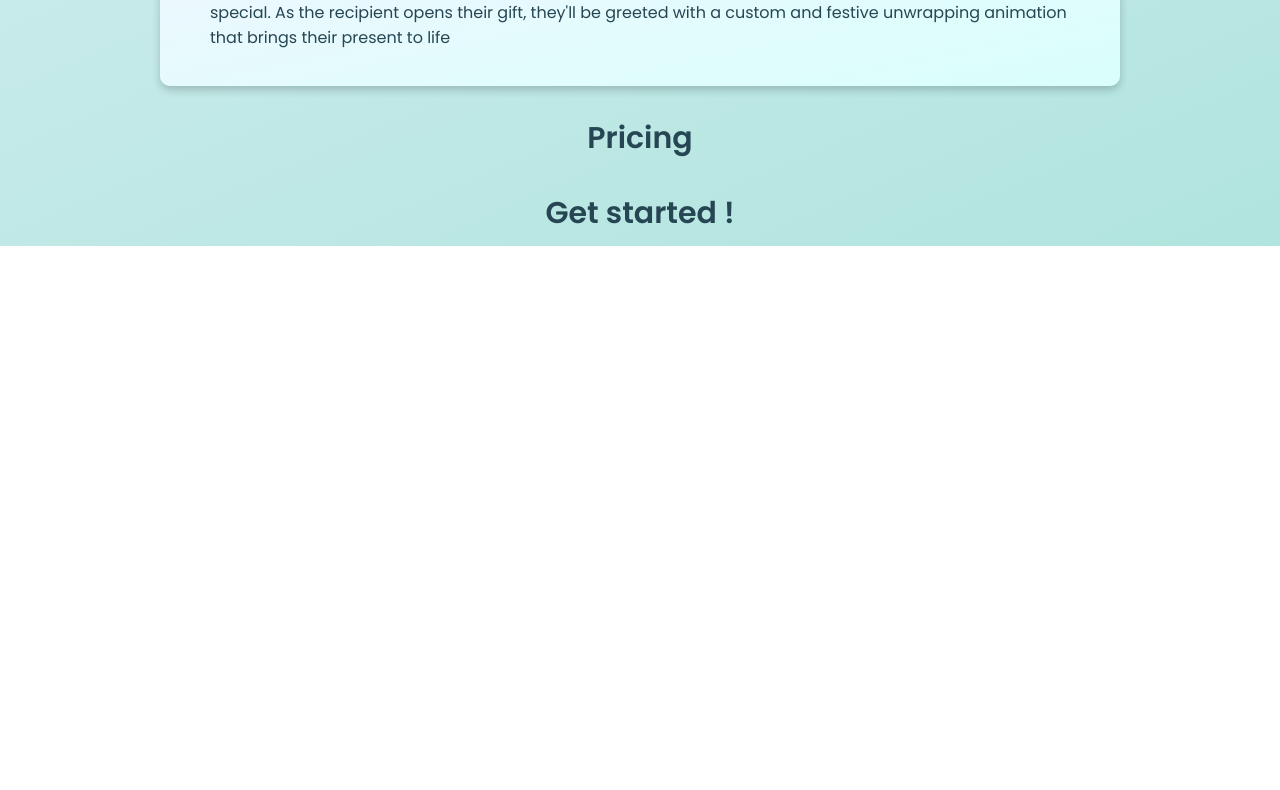
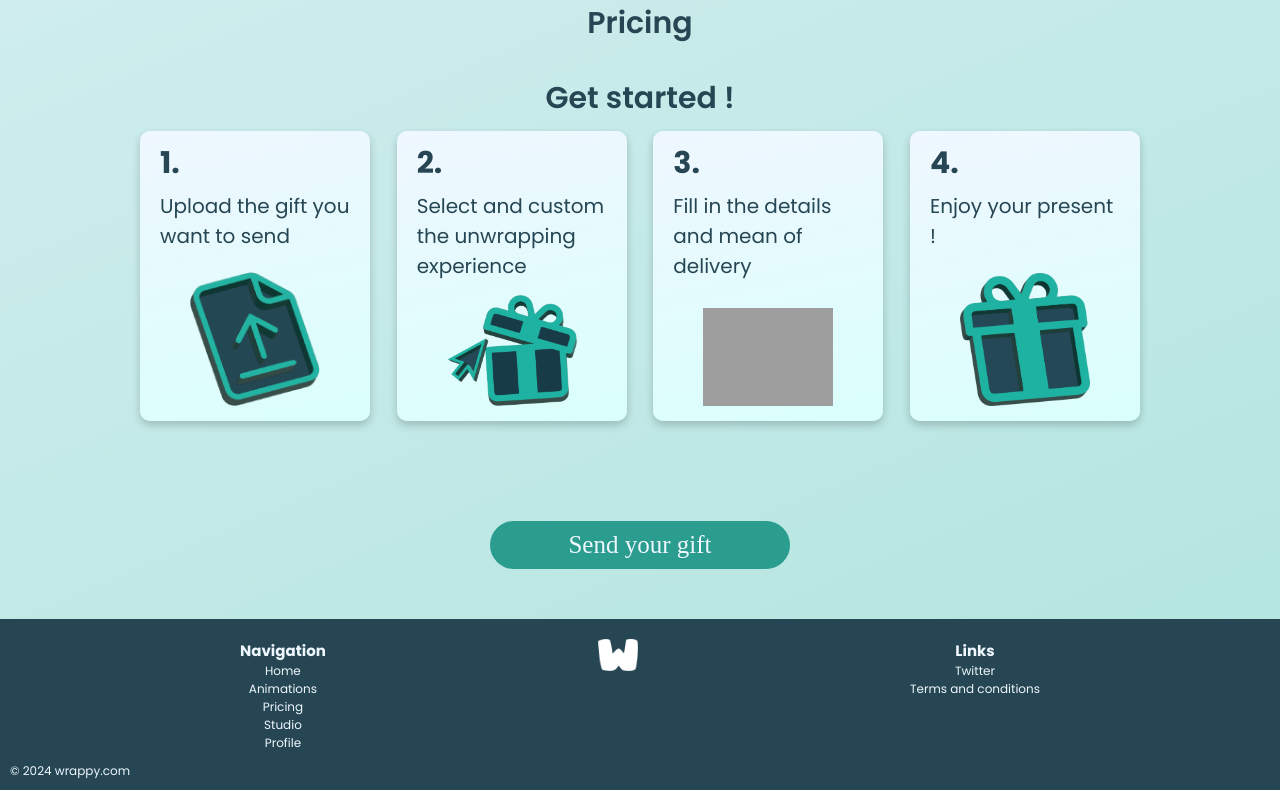
Before and after one commit to QSMR21/WRAPPY, a plain HTML site: page index.html in a window 1280 px wide. Shown: the part 1424-2214 px from the top of the page. Before the commit the page ends 1670 px from the top, so only its background shows below. Drawn offline with Linux system fonts and the light colour scheme; grey boxes are pictures that could not be loaded.

Commit message:
dev_update1
Ajout des cartes, du footer, création de la page studio et autres améliorations

```diff
--- a/index.html
+++ b/index.html
@@ -9,19 +9,26 @@
 </head>
 
 <body>
-    <section class="top_page">
     <section class="header">
+        <a class="logo" href="#">
             <img src="/Logo/Wrappy.png" alt="Logo du site">
+        </a>
         <nav class="nav">
             <li>Animations</li>
             <li> <a href="#Pricing">Pricing</a></li>
             <li>Log in</li>
         </nav>
     </section>
+    <section class="top_page">
+
         <div class="landing_page">
             <p class="big_title">DIGITALLY WRAP YOUR GIFT</p>
-            <p class="subtitle">Create a free and animated unwrapping experience for your gifts</p>
+            <p class="subtitle">Create a free and animated unwrapping experience for all your files</p>
+            <a href="studio.html">
+                <button class="cta">Send your gift </button>
+            </a>
         </div>
+
     </section>
     <section class="cards">
         <p class="title">
@@ -42,25 +49,69 @@
         <div class="container">
             <p class="description">
                 Our app features an interactive and animated unwrapping experience that will make your gift feel extra
-                special.
+                special. <br><br>
                 As the recipient opens their gift, they'll be greeted with a custom and festive unwrapping animation
                 that brings their present to life
             </p>
         </div>
-        <div>
         <p class="title" id="Pricing">
             Pricing
         </p>
+        <div>
+
         </div>
-        <div>
         <p class="title">
             Get started !
         </p>
+        <div class="list card">
+            <div class="small card">
+                <h3>1.</h3>
+                <p>Upload the gift you want to send</p>
+                <img src="Logo/Icone upload.png" alt="">
             </div>
+            <div class="small card">
+                <h3>2.</h3>
+                <p>Select and custom the unwrapping experience</p>
+                <img src="Logo/Gift Picking.png" alt="">
+            </div>
+            <div class="small card">
+                <h3>3.</h3>
+                <p>Fill in the details and mean of delivery</p>
+                <img src="Logo/Gift label.png" alt="">
+            </div>
+            <div class="small card">
+                <h3>4.</h3>
+                <p>Enjoy your present !</p>
+                <img src="Logo/Gift.png" alt="">
+            </div>
+        </div>
+        <Div class="button cta">
+            <a href="studio.html">
+                <button class="cta">Send your gift </button>
+            </a>
+        </Div>
+
     </section>
-    <Section class="footer">
 
-    </Section>
+    <footer>
+        <div class="footer bar">
+            <div class="column">
+                <li class="label">Navigation</li>
+                <li>Home</li>
+                <li>Animations</li>
+                <li>Pricing</li>
+                <li>Studio</li>
+                <li>Profile</li>
+            </div>
+            <img src="Logo/W Blanc.png" alt="Paraphe Logo">
+            <div class="column">
+                <li class="label">Links</li>
+                <li>Twitter</li>
+                <li>Terms and conditions</li>
+            </div>
+        </div>
+        <p>&copy; 2024 wrappy.com</p>
+    </footer>
 </body>
 
 </html>
--- a/style.css
+++ b/style.css
@@ -1,8 +1,9 @@
 @import url('https://fonts.googleapis.com/css2?family=Poppins:wght@100;200;300;400;500;600;700;800;900&display=swap');
+
 @font-face {
     font-family: "ARCO";
     src: url('ARCO.ttf') format'truetype';
-  }
+}
 
 * {
     font-family: 'Poppins';
@@ -10,14 +11,14 @@
     scroll-behavior: smooth;
 }
 
-body{
+body {
     margin: 0 auto;
-    background: rgb(239,247,255);
-    background: linear-gradient(157deg, rgba(239,247,255,1) 0%, rgba(177,228,222,1) 100%);
+    background: rgb(239, 247, 255);
+    background: linear-gradient(157deg, rgba(239, 247, 255, 1) 0%, rgba(177, 228, 222, 1) 100%);
 }
 
-section.top_page{
-    height: 1000px;
+section.top_page {
+    height: calc(100vh - 60px);
 }
 
 /* Menu navigation */
@@ -30,12 +31,16 @@ section.header {
     box-sizing: border-box;
     position: sticky;
     top: 0px;
-    background-color: rgb(239,247,255);
-    background: linear-gradient(157deg, rgba(239,247,255,1) 20%, rgb(219, 244, 241) 100%);
+    background-color: rgb(239, 247, 255);
+    background: linear-gradient(157deg, rgba(239, 247, 255, 1) 20%, rgb(223, 242, 240) 100%);
 }
 
-section.header img {
+section.header a img {
+    cursor: pointer;
     width: 180px;
+}
+section.header a img:active {
+    transform: scale(0.99);
 }
 
 nav.nav {
@@ -46,29 +51,66 @@ nav.nav {
     right: 30px;
 }
 
+nav.nav a {
+    text-decoration: none;
+}
+
 /* Titre */
-.landing_page{
+.landing_page {
     margin-left: 150px;
     margin-right: 150px;
-    margin-top: 200px;
+    padding-top: 20vh;
     display: flex;
     text-align: center;
     flex-direction: column;
 }
+
 .big_title {
     font-size: 80px;
     font-weight: 900;
     margin-bottom: 0px;
 }
-.subtitle{
+
+.subtitle {
     font-weight: 400;
     font-size: 25px;
     margin-top: 0px;
+    margin-bottom: 70px;
+}
+
+/* Button */
+
+button.cta {
+    margin: 0 auto;
+    width: 300px;
+    font-family: 'ARCO';
+    font-size: 25px;
+    color: rgb(239, 247, 255);
+    background-color: #2A9D8F;
+    padding: 10px 20px;
+    border-radius: 25px;
+    border: none;
+}
+
+button.cta:hover {
+    background-color: #1F756B;
+    transform: scale(1.02);
+    cursor: pointer;
+}
+
+button.cta:active {
+    transform: translateY(1px);
+}
+
+div.button {
+    text-align: center;
+    margin-top: 100px;
+    margin-bottom: 50px;
 }
 
 /* Card section */
 section.cards {
-    width: 75%;
+    max-width: 1000px;
     margin: 0 auto;
 }
 
@@ -79,12 +121,15 @@ section.cards p.title {
     margin-bottom: 10px;
 }
 
-section.cards div.container{
-    box-shadow: 0 4px 8px 0 rgba(0,0,0,0.2);
+p.description {
+    font-size: 20px;
+}
+
+section.cards div.container {
+    box-shadow: 0 4px 8px 0 rgba(0, 0, 0, 0.2);
     border-radius: 10px;
-    transition: 0.3s;
-    background: rgb(239,247,255);
-    background: linear-gradient(168deg, rgba(239,247,255,1) 0%, rgb(217, 255, 251) 100%);
+    background: rgb(239, 247, 255);
+    background: linear-gradient(168deg, rgba(239, 247, 255, 1) 0%, rgb(217, 255, 251) 100%);
     padding: 20px 50px;
     display: flex;
     align-items: center;
@@ -94,9 +139,83 @@ section.cards div.container{
 div.container img {
     width: 150px;
 }
+
 div.container img:hover {
-transform: scale(1.05);
+    transform: scale(1.05);
+}
+/* List of cards */
+div.list.card{
+    display: flex;
+    justify-content: space-between;
+    flex-wrap: wrap;
+    margin-bottom: 20px;
+    max-width: 1000px;
+    gap: 20px;
+    align-items: center;
 }
 
-div.container p.description {
+div.small.card{
+    box-shadow: 0 4px 8px 0 rgba(0, 0, 0, 0.2);
+    border-radius: 10px;
+    width: 190px;
+    height: 270px;
+    background: rgb(239, 247, 255);
+    background: linear-gradient(168deg, rgba(239, 247, 255, 1) 0%, rgb(217, 255, 251) 100%);
+    padding: 10px 20px;
+    display: flex;
+    flex-direction: column;
+    gap: 5px;
+    position: relative;
 }
+div.small.card img{
+    width: 130px;
+    position: absolute;
+    align-self: center;
+    bottom: 15px;
+    justify-self: ;
+}
+div.small.card h3{
+    margin: 0;
+    font-size: 30px;
+}
+div.small.card p{
+    margin: 0;
+    font-size: 20px;
+}
+
+/* Footer */
+
+footer {
+    background-color: #264653;
+}
+div.footer.bar {
+    display: flex;
+    justify-content: space-between;
+    width: 800px;
+    box-sizing: border-box;
+    margin: 0 auto;
+    padding-top: 20px;
+}
+div.column li {
+    color: rgb(239, 247, 255);
+    list-style: none;
+    font-size: 12px;
+    text-align: center;
+}
+
+div.footer.bar img {
+width: 40px;
+height: 32px;
+}
+
+div.column li.label {
+    font-weight: bold;
+    font-size: 15px;
+}
+
+footer p{
+    padding: 10px 0px 10px 10px;
+    font-size: 12px;
+    margin: 0;
+    color: rgb(239, 247, 255);
+}
```
Also changed, not shown: studio.html (added, +19 -0 lines), Logo/Icone upload.png (added). Lines whose indentation alone changed are shown as unchanged.
